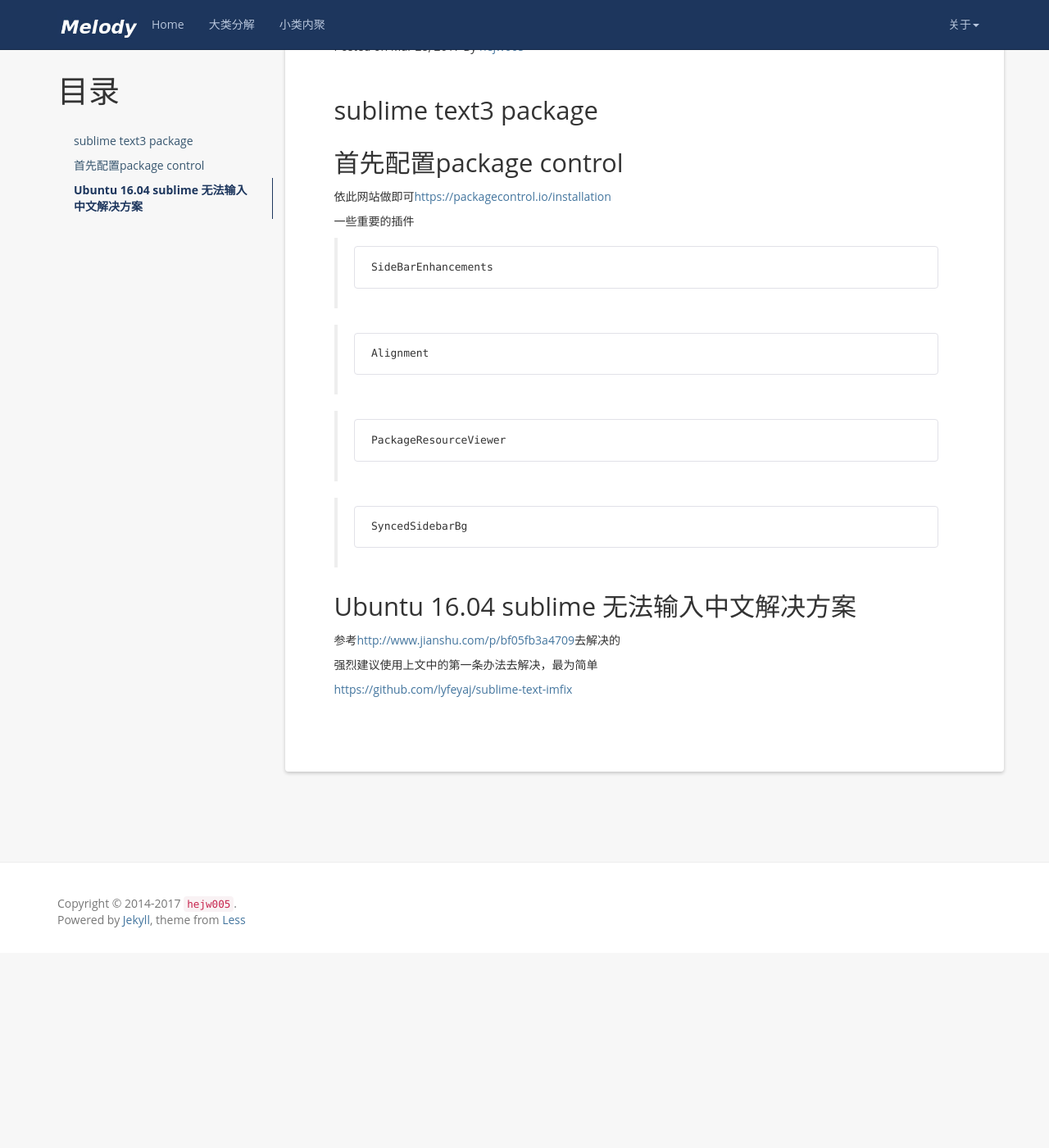
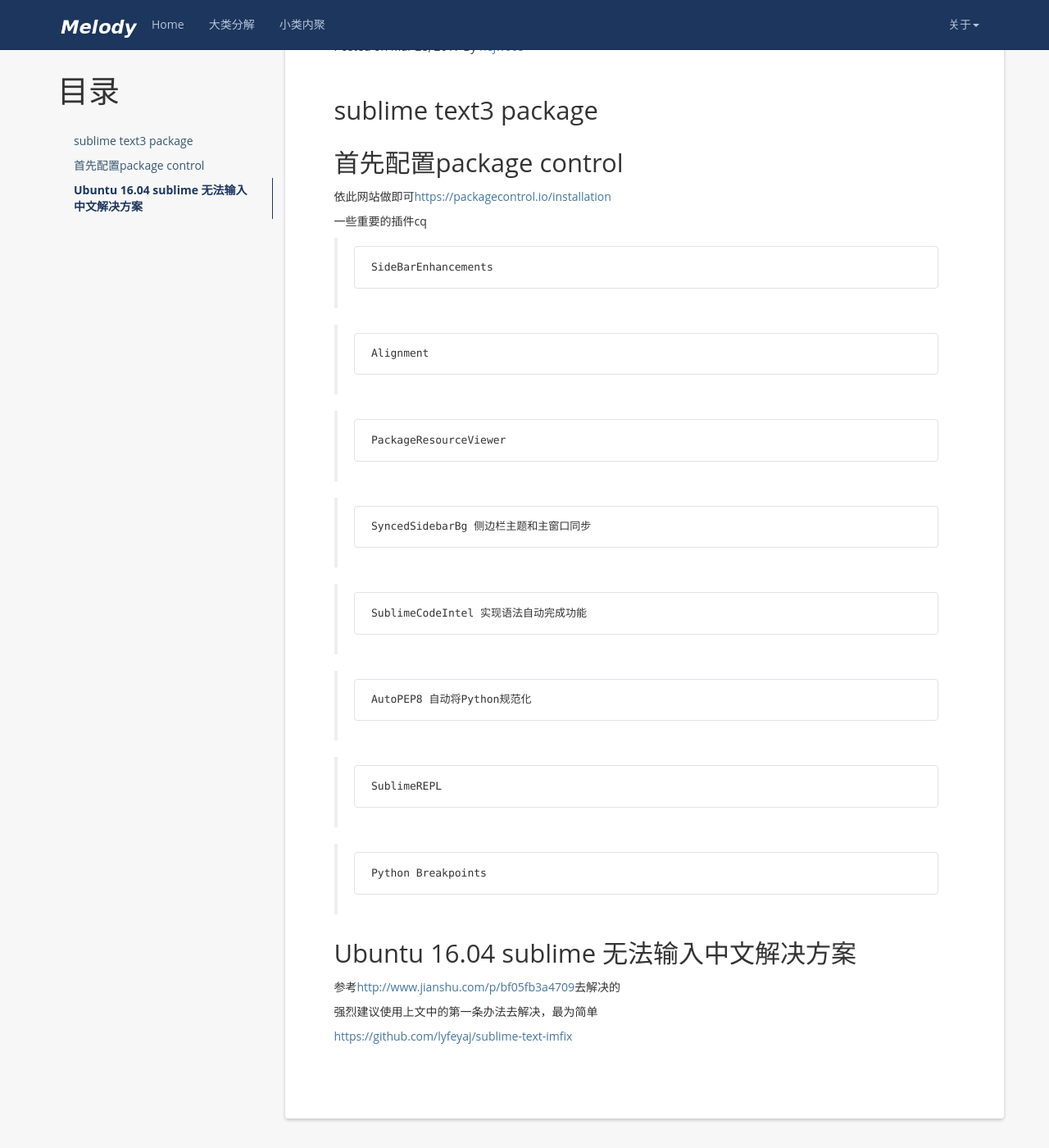
Before and after one commit to h005/h005.github.io, a Jekyll site: the page built from _posts/2017-03-28-Ubuntu sublime Text 3.md, in a window 1280 px wide and 1400 px high, scrolled down 317 px. Shown: the whole window at 82% size. Built offline with Jekyll 4.4.1, drawn with Linux system fonts in a browser that asks for light colours; nearby versions of some CDN libraries; comment, search, counter and statistics services are not loaded; before the commit the page ends 1479 px from its top, so only the background shows below that.

Commit message:
add vim configure file and sublime for python debug and some other 3D cnn papers

```diff
--- a/_posts/2017-03-28-Ubuntu sublime Text 3.md
+++ b/_posts/2017-03-28-Ubuntu sublime Text 3.md
@@ -15,7 +15,7 @@
 
 依此网站做即可[https://packagecontrol.io/installation](https://packagecontrol.io/installation)
 
-一些重要的插件
+一些重要的插件cq
 
 >	SideBarEnhancements
 
@@ -23,8 +23,15 @@
 
 >	PackageResourceViewer
 
->	SyncedSidebarBg
+>	SyncedSidebarBg 侧边栏主题和主窗口同步
 
+>	SublimeCodeIntel 实现语法自动完成功能
+
+>	AutoPEP8 自动将Python规范化
+
+>	SublimeREPL
+
+>	Python Breakpoints
 
 ## Ubuntu 16.04 sublime 无法输入中文解决方案
 
```
Also changed, not shown: _posts/2017-04-01-vim commands.md (+2 -0 lines), _posts/2017-04-09-3D CNN.md (+5 -1 lines).
